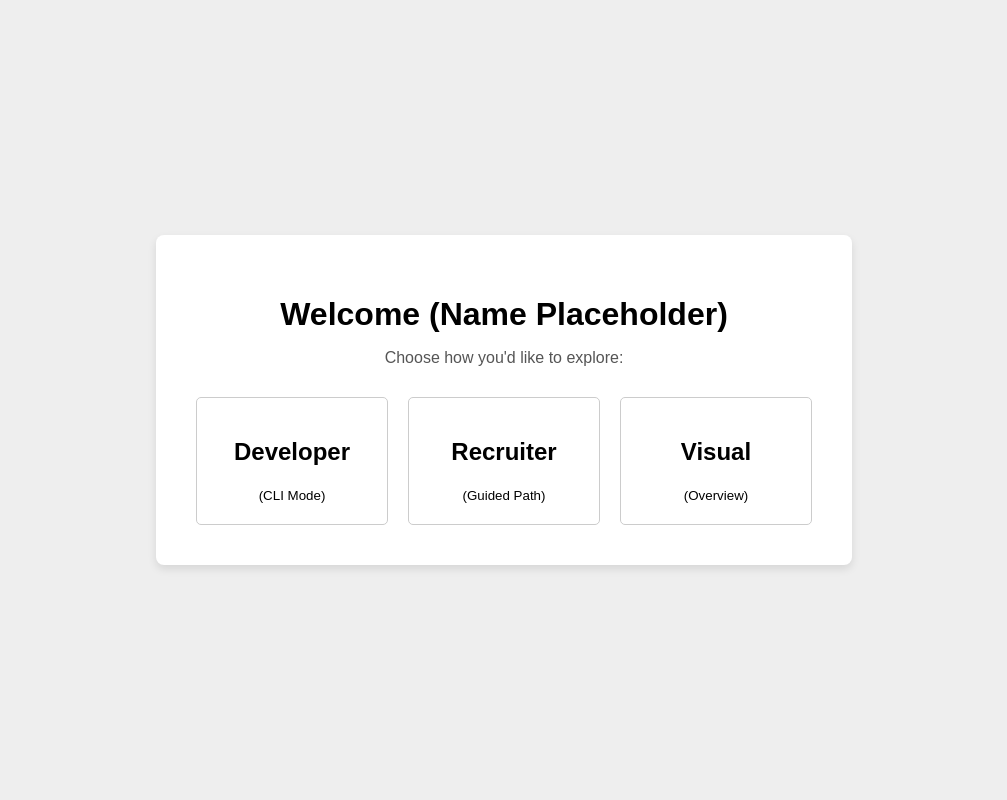
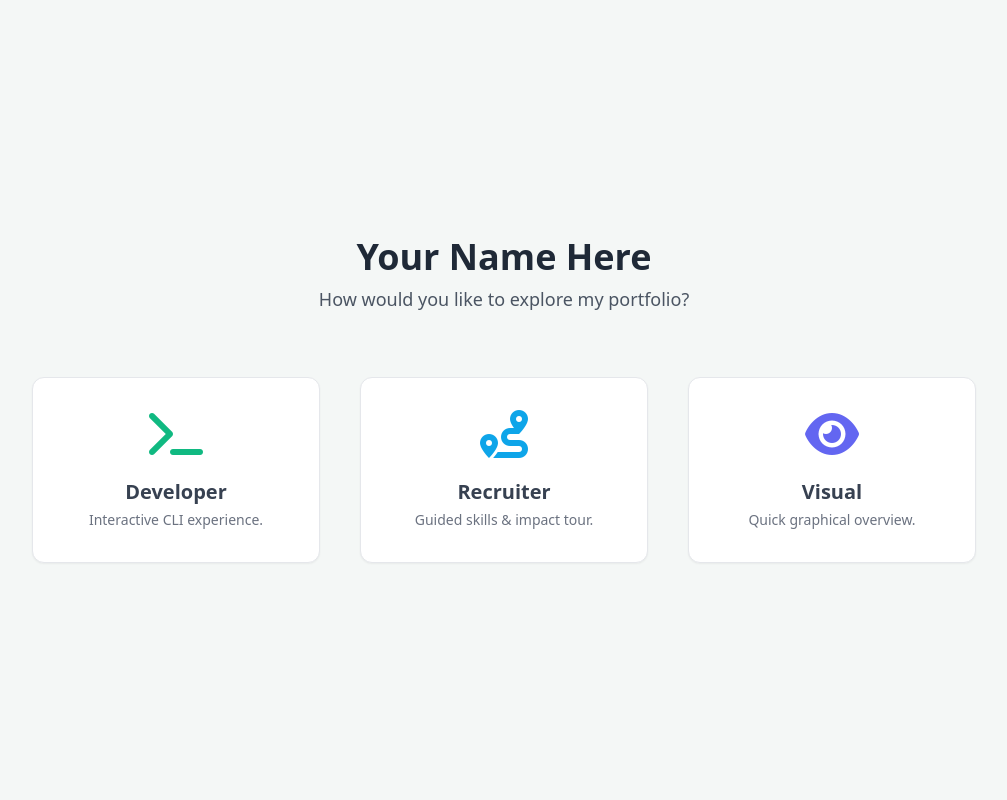
Before and after one commit to PPeitsch/porfolio, a Flask app: page / in a window 1280 px wide. Shown: the whole page, without its empty margins (136-1143 px from the left). Run offline with Flask 3, Linux system fonts and the light colour scheme; some libraries are stand-ins or nearby versions.

Commit message:
[feat]: Style selector and implement basic view switching
- Apply Tailwind CSS classes to `selector.html` for modern styling.
- Add hover effects and icons to selector cards.
- Create `selector.js` to handle click events on view options.
- Implement `showView` function to hide selector and display placeholder view container.
- Implement `showSelector` function for the back button to return to options.
- Update `utils.py` to implement actual YAML data loading.
- Modify `shell/routes.py` to load `cv.yaml` data and pass it to the template.
- Display user's name from `cv.yaml` on the selector page.
- Add basic `style.css` for potential custom overrides.

```diff
--- a/shell/routes.py
+++ b/shell/routes.py
@@ -1,8 +1,8 @@
 from flask import Blueprint, render_template, current_app
 import logging
+from common.utils import load_cv_data  # Import the specific function
 
 logger = logging.getLogger(__name__)
-
 
 shell_bp = Blueprint('shell', __name__,
                      template_folder='templates',
@@ -14,5 +14,5 @@ shell_bp = Blueprint('shell', __name__,
 def selector():
     """Serves the initial view selector page."""
     logger.info("Serving view selector page.")
-
-    return render_template('selector.html')
+    cv_data = load_cv_data()  # Load CV data to get the name
+    return render_template('selector.html', cv=cv_data)
--- /dev/null
+++ b/shell/static/js/selector.js
@@ -0,0 +1,63 @@
+document.addEventListener('DOMContentLoaded', () => {
+    const selectorContainer = document.getElementById('selector-container');
+    const viewContainer = document.getElementById('view-container');
+    const backButton = document.getElementById('back-button');
+
+    const cliOption = document.getElementById('select-cli');
+    const recruiterOption = document.getElementById('select-recruiter');
+    const visualOption = document.getElementById('select-visual');
+
+    let currentView = null; // To track which view is active
+
+    function showView(viewName) {
+        console.log(`Attempting to show view: ${viewName}`);
+        selectorContainer.style.display = 'none'; // Hide selector smoothly if needed later
+        viewContainer.innerHTML = ''; // Clear previous content
+        viewContainer.classList.remove('hidden');
+        viewContainer.classList.add('active'); // Make it cover the screen (uses CSS)
+        backButton.classList.remove('hidden');
+        currentView = viewName;
+
+        // --- Placeholder Content ---
+        // Clear previous content styles if necessary
+        viewContainer.className = 'active'; // Reset class list, keep 'active'
+        viewContainer.classList.add('p-8', 'flex', 'items-center', 'justify-center'); // Basic styling for placeholder
+
+        const placeholder = document.createElement('div');
+        placeholder.className = 'text-center';
+        placeholder.innerHTML = `
+            <h2 class="text-2xl font-semibold mb-4">Loading ${viewName} View...</h2>
+            <p class="text-gray-600">(Content will be loaded dynamically in the next steps)</p>
+        `;
+        viewContainer.appendChild(placeholder);
+        // --- End Placeholder ---
+
+
+        // TODO: Implement dynamic loading of actual view content (HTML, CSS, JS)
+        // Example for future step:
+        // if (viewName === 'Developer') { loadCliView(); }
+        // else if (viewName === 'Recruiter') { loadRecruiterView(); }
+        // else if (viewName === 'Visual') { loadVisualView(); }
+    }
+
+    function showSelector() {
+        console.log("Returning to selector");
+        viewContainer.innerHTML = ''; // Clear content
+        viewContainer.classList.add('hidden');
+        viewContainer.classList.remove('active');
+        backButton.classList.add('hidden');
+        selectorContainer.style.display = 'block'; // Show selector
+        currentView = null;
+
+        // TODO: Implement cleanup of dynamically loaded resources (CSS, JS listeners) later
+        // cleanupDynamicResources();
+    }
+
+    // --- Event Listeners ---
+    if (cliOption) cliOption.addEventListener('click', () => showView('Developer'));
+    if (recruiterOption) recruiterOption.addEventListener('click', () => showView('Recruiter'));
+    if (visualOption) visualOption.addEventListener('click', () => showView('Visual'));
+    if (backButton) backButton.addEventListener('click', showSelector);
+
+    console.log("Selector view initialized.");
+});
--- a/shell/templates/selector.html
+++ b/shell/templates/selector.html
@@ -3,46 +3,79 @@
 <head>
     <meta charset="UTF-8">
     <meta name="viewport" content="width=device-width, initial-scale=1.0">
-    <title>Select Your Experience</title>
-    <!-- Basic Styling - replace with Tailwind/proper CSS later -->
+    <!-- Use the name from loaded CV data -->
+    <title>{{ cv.get('name', 'Portfolio') }} - Select Your Experience</title>
+    <!-- Tailwind CSS CDN -->
+    <script src="https://cdn.tailwindcss.com"></script>
+    <!-- Link to your custom CSS (even if empty for now) -->
+    <link rel="stylesheet" href="{{ url_for('shell.static', filename='css/style.css') }}">
+    <!-- Optional: Font Awesome -->
+    <link rel="stylesheet" href="https://cdnjs.cloudflare.com/ajax/libs/font-awesome/6.2.0/css/all.min.css">
     <style>
-        body { font-family: sans-serif; display: flex; justify-content: center; align-items: center; min-height: 100vh; background-color: #eee; margin: 0; }
-        .container { text-align: center; background: white; padding: 40px; border-radius: 8px; box-shadow: 0 4px 8px rgba(0,0,0,0.1); }
-        .options { display: flex; gap: 20px; margin-top: 30px; justify-content: center; }
-        .option { border: 1px solid #ccc; padding: 20px; border-radius: 5px; cursor: pointer; transition: background-color 0.2s ease; min-width: 150px; }
-        .option:hover { background-color: #f0f0f0; }
-        h1 { margin-bottom: 10px; }
-        p { color: #555; margin-bottom: 30px; }
+        /* Custom styles if needed */
+        html, body { height: 100%; margin: 0; }
+        body { background-color: #f4f7f6; /* Slightly off-white */ font-family: system-ui, sans-serif; }
+        .selector-card {
+            transition: transform 0.2s ease-out, box-shadow 0.2s ease-out;
+            border: 1px solid #e5e7eb; /* gray-200 */
+        }
+        .selector-card:hover {
+            transform: translateY(-4px) scale(1.02);
+            box-shadow: 0 8px 25px -5px rgba(0, 0, 0, 0.1), 0 5px 10px -6px rgba(0, 0, 0, 0.1); /* shadow-lg variant */
+        }
+        /* Ensure view container covers everything when active */
+        #view-container.active {
+             display: block; /* or flex, grid depending on content */
+             position: fixed; /* Cover viewport */
+             top: 0; left: 0;
+             width: 100%; height: 100%;
+             background-color: #fff; /* Default background for views */
+             z-index: 10;
+             overflow-y: auto; /* Allow scrolling within the view */
+        }
     </style>
 </head>
-<body>
-    <div class="container" id="selector-container">
-        <!-- Replace with actual name later -->
-        <h1>Welcome (Name Placeholder)</h1>
-        <p>Choose how you'd like to explore:</p>
-        <div class="options">
-            <div class="option" id="select-cli">
-                <h2>Developer</h2>
-                <small>(CLI Mode)</small>
+<body class="flex items-center justify-center">
+
+    <!-- Selector Container -->
+    <div id="selector-container" class="text-center p-6 md:p-10 max-w-5xl w-full mx-auto">
+        <!-- Use name from cv data -->
+        <h1 class="text-3xl md:text-4xl font-bold text-gray-800 mb-2">{{ cv.get('name', 'Welcome') }}</h1>
+        <p class="text-lg text-gray-600 mb-10 md:mb-16">How would you like to explore my portfolio?</p>
+
+        <div class="grid grid-cols-1 md:grid-cols-3 gap-6 md:gap-10">
+
+            <!-- Developer / CLI Option -->
+            <div id="select-cli" class="selector-card bg-white p-6 md:p-8 rounded-xl shadow-sm cursor-pointer text-center">
+                <i class="fas fa-terminal fa-3x text-emerald-500 mb-5"></i>
+                <h2 class="text-xl font-semibold text-gray-700 mb-1">Developer</h2>
+                <p class="text-gray-500 text-sm">Interactive CLI experience.</p>
             </div>
-            <div class="option" id="select-recruiter">
-                <h2>Recruiter</h2>
-                <small>(Guided Path)</small>
+
+            <!-- Recruiter / CYOA Option -->
+            <div id="select-recruiter" class="selector-card bg-white p-6 md:p-8 rounded-xl shadow-sm cursor-pointer text-center">
+                <i class="fas fa-route fa-3x text-sky-500 mb-5"></i>
+                <h2 class="text-xl font-semibold text-gray-700 mb-1">Recruiter</h2>
+                <p class="text-gray-500 text-sm">Guided skills & impact tour.</p>
             </div>
-            <div class="option" id="select-visual">
-                <h2>Visual</h2>
-                <small>(Overview)</small>
+
+            <!-- Visual / Simple Option -->
+            <div id="select-visual" class="selector-card bg-white p-6 md:p-8 rounded-xl shadow-sm cursor-pointer text-center">
+                <i class="fas fa-eye fa-3x text-indigo-500 mb-5"></i>
+                <h2 class="text-xl font-semibold text-gray-700 mb-1">Visual</h2>
+                <p class="text-gray-500 text-sm">Quick graphical overview.</p>
             </div>
+
         </div>
     </div>
 
-    <!-- This div will hold the dynamically loaded content -->
-    <div id="view-container" style="display: none; width: 100%; height: 100%; position: absolute; top: 0; left: 0;">
+    <!-- View Container - Initially hidden, covers screen when active -->
+    <div id="view-container" class="hidden">
          <!-- Content injected here -->
-          <button id="back-button" style="position: absolute; top: 15px; left: 15px; padding: 5px 10px; display: none;">← Back</button>
+          <button id="back-button" class="fixed top-4 left-4 bg-gray-100 hover:bg-gray-200 text-gray-700 px-3 py-1.5 rounded-md text-sm shadow-sm z-20 hidden">← Back</button>
     </div>
 
-    <!-- Load JS later -->
-    <!-- <script src="{{ url_for('shell.static', filename='js/selector.js') }}"></script> -->
+    <!-- Load Selector JS -->
+    <script src="{{ url_for('shell.static', filename='js/selector.js') }}"></script>
 </body>
 </html>
```
Also changed, not shown: common/utils.py (+67 -13 lines), shell/static/css/style.css (added).
